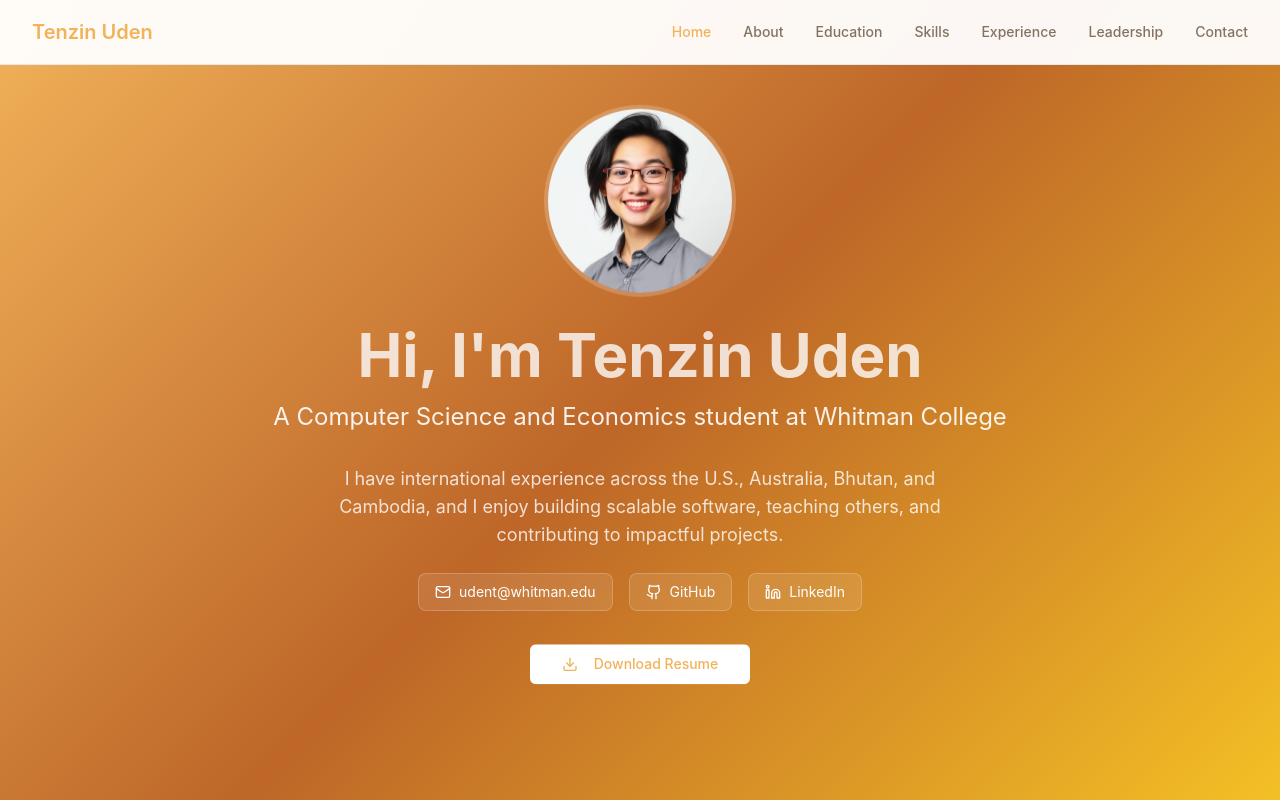
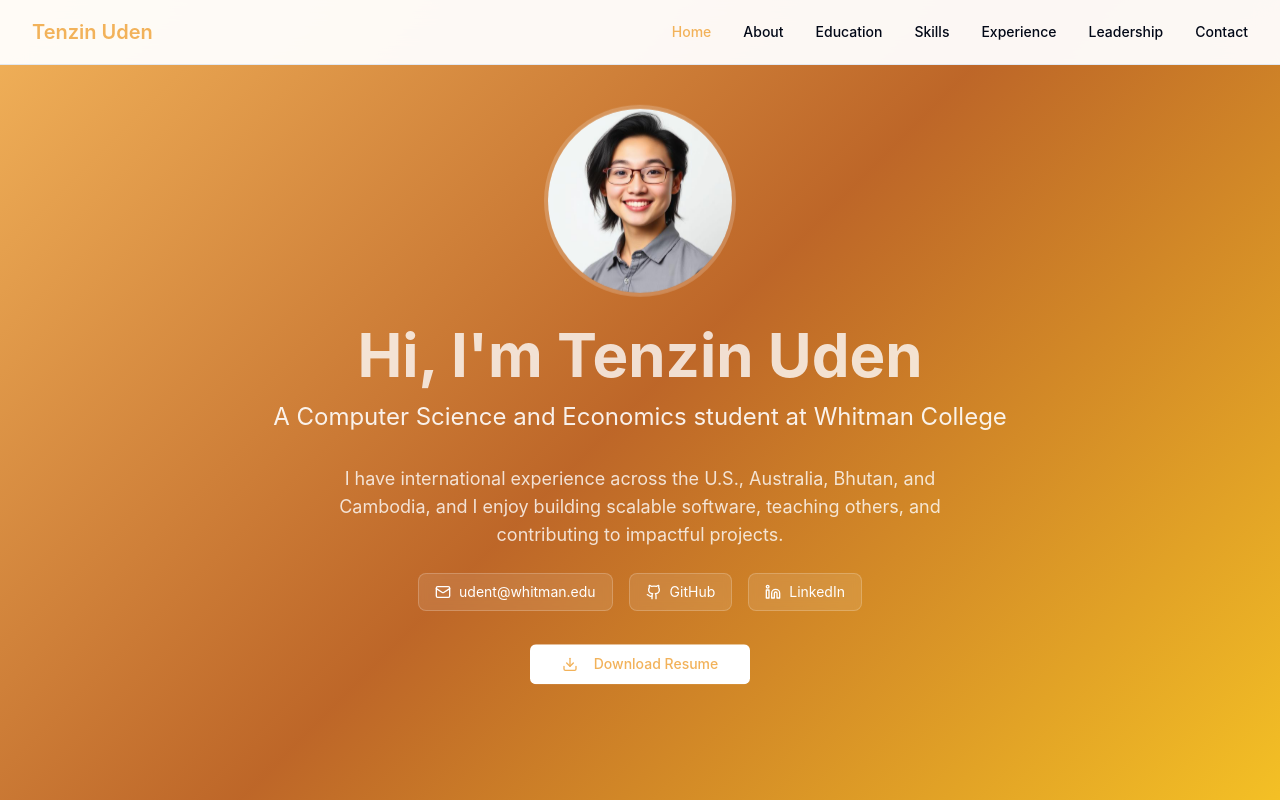
Before and after one commit to abashyal/tenzin-bytes-bloom, a React (Vite) app: page / in a window 1280 px wide. Shown: the top 800 px of the page. Built offline with nearby package versions, Linux system fonts and the light colour scheme.

Commit message:
Adjust font color for readability
Update font color on secondary pages to improve contrast and readability against the beige background.

```diff
--- a/src/index.css
+++ b/src/index.css
@@ -28,7 +28,7 @@ All colors MUST be HSL.
     --secondary-foreground: 0 0% 100%;
 
     --muted: 40 20% 92%;
-    --muted-foreground: 30 15% 45%;
+    --muted-foreground: 222.2 84% 4.9%;
 
     --accent: 45 90% 55%;
     --accent-foreground: 0 0% 100%;
```
